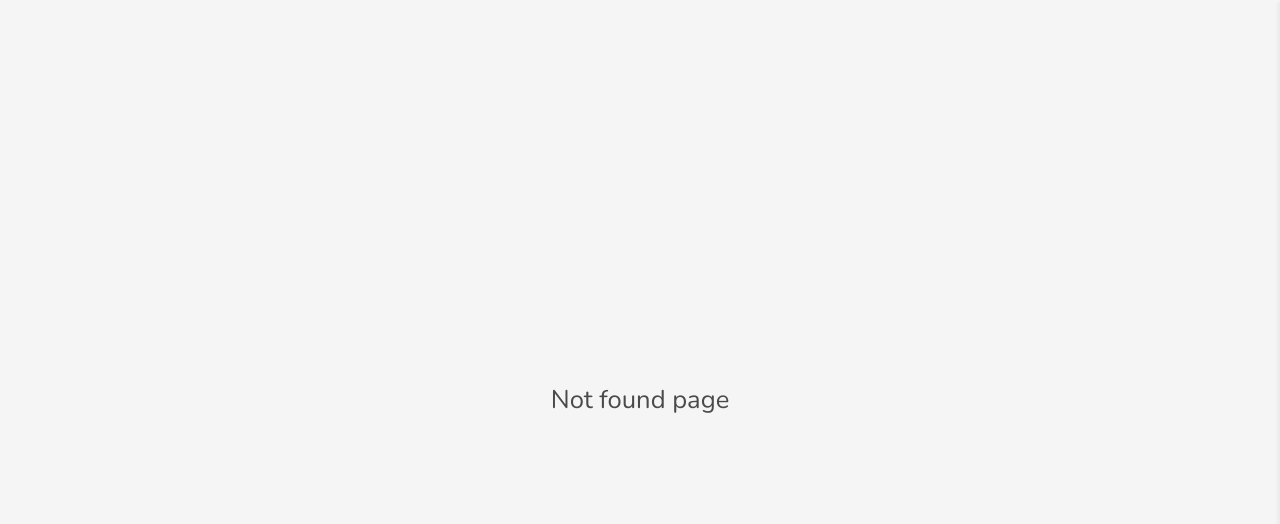
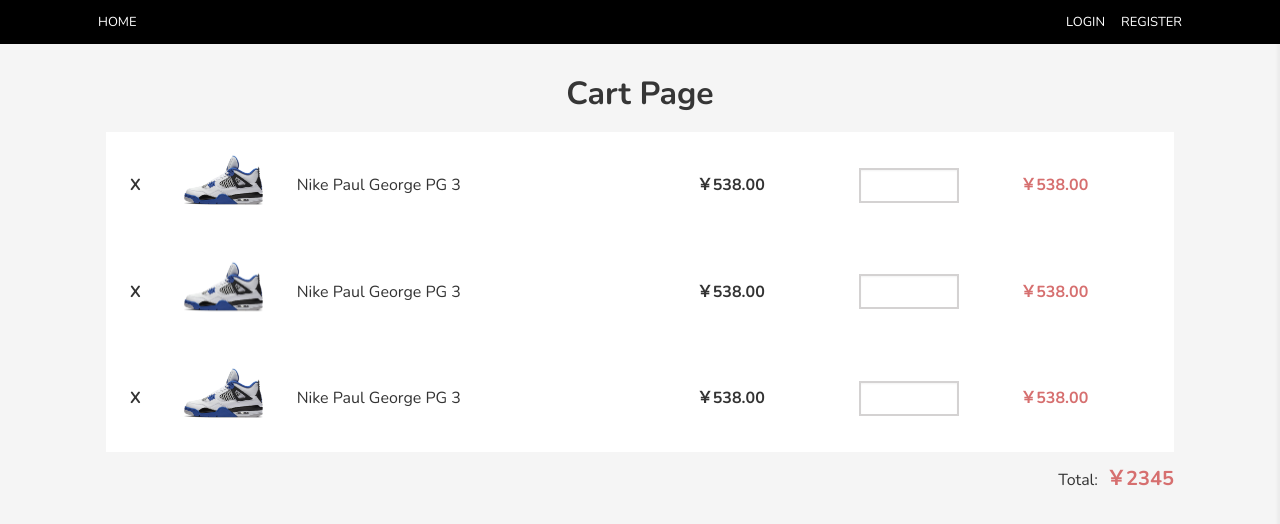
Before and after one commit to Yishin26/react-shop, a React (Create React App) app: page /cart in a window 1280 px wide. Before the commit this address had no page. Shown: the top 524 px of the page. Built offline with nearby package versions, Linux system fonts and the light colour scheme.

Commit message:
購物車列表基本架構與路由

```diff
--- a/src/Router.js
+++ b/src/Router.js
@@ -2,6 +2,7 @@ import React from 'react';
 import { BrowserRouter, Switch, Route } from 'react-router-dom'
 import App from 'pages/App'
 import Login from 'pages/Login'
+import Cart from 'pages/Cart'
 import NotFound from 'pages/NotFound'
 const Router = () => {
     return (
@@ -9,6 +10,7 @@ const Router = () => {
             <Switch>
                 <Route path='/' exact component={App} />
                 <Route path='/login/:nickname' component={Login} />
+                <Route path='/cart' component={Cart} />
                 <Route component={NotFound} />
             </Switch>
         </BrowserRouter>
--- /dev/null
+++ b/src/components/CartItem.js
@@ -0,0 +1,24 @@
+import React from 'react'
+const CartItem = () => {
+    return (
+        <div className="columns is-vcentered">
+            <div className="column is-narrow">
+                <span className="close">X</span>
+            </div>
+            <div className="column is-narrow">
+                <img src="images/1.jpg" alt="" width="100" />
+            </div>
+            <div className="column cart-name is-narrow">Nike Paul George PG 3</div>
+            <div className="column">
+                <span className="price">￥538.00</span>
+            </div>
+            <div className="column">
+                <input type="number" className="input num-input" />
+            </div>
+            <div className="column">
+                <span className="sum-price">￥538.00</span>
+            </div>
+        </div>
+    );
+};
+export default CartItem;
--- /dev/null
+++ b/src/components/Layout.js
@@ -0,0 +1,10 @@
+import React from 'react';
+import Header from 'components/Header';
+const Layout = props => (
+    <div className="main">
+        <Header />
+        {/* child component */}
+        {props.children}
+    </div>
+);
+export default Layout;
--- a/src/components/ToolBox.js
+++ b/src/components/ToolBox.js
@@ -1,4 +1,9 @@
 import React from 'react';
+import { withRouter } from 'react-router-dom';
+
+//默认情况下必须经过路路由匹配渲染的组件才存在this.props,才拥有路路由参数
+//使⽤用withRouter就可以给此未经过路路由匹配渲染的组件传⼊入路路由参数
+
 class ToolBox extends React.Component {
     state = {
         searchText: ''
@@ -15,6 +20,9 @@ class ToolBox extends React.Component {
             searchText: ''
         });
         this.props.search('');
+    };
+    goCart = () => {
+        this.props.history.push('/cart');
     };
     render() {
         return (
@@ -36,7 +44,7 @@ class ToolBox extends React.Component {
                         </div>
                     </div>
                 </div>
-                <div className="cart-box">
+                <div className="cart-box" onClick={this.goCart}>
                     <i className="fas fa-shopping-cart"></i>
                     <span className="cart-num">({this.props.cartNum})</span>
                 </div>
@@ -44,4 +52,4 @@ class ToolBox extends React.Component {
         )
     }
 }
-export default ToolBox;
+export default withRouter(ToolBox);
--- a/src/pages/App.js
+++ b/src/pages/App.js
@@ -1,16 +1,15 @@
 
 import React from 'react'
-import Header from 'components/Header'
 import Products from 'components/Products'
+import Layout from 'components/Layout';
 
 class App extends React.Component {
-
     render() {
         return (
             <div className='main'>
-                <Header nickname='ADMIN' age={28} marry={true} />
-                <Products />
-
+                <Layout>
+                    <Products />
+                </Layout>
             </div>
         )
     }
--- /dev/null
+++ b/src/pages/Cart.js
@@ -0,0 +1,22 @@
+import React from 'react';
+import Layout from '../components/Layout';
+import CartItem from 'components/CartItem';
+const Cart = props => {
+    return (
+        <Layout>
+            <div className="cart-page">
+                <p className="title has-text-centered">Cart Page</p>
+                <div className="cart-list">
+                    <CartItem />
+                    <CartItem />
+                    <CartItem />
+                </div>
+                <div className="cart-total">
+                    Total:
+                <span className="total-price">￥2345</span>
+                </div>
+            </div>
+        </Layout>
+    );
+};
+export default Cart;
```
